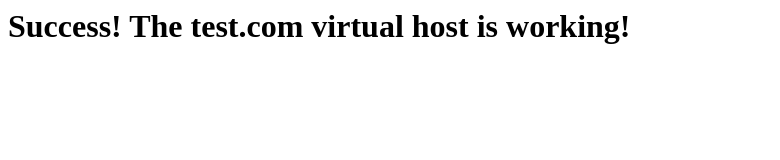
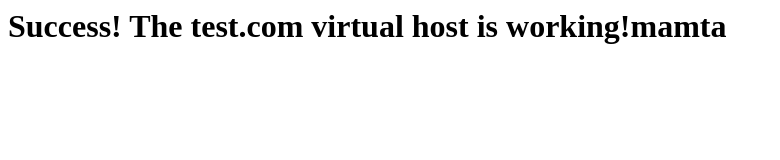
Before and after one commit to MamtaBiswal/test.com, a plain HTML site: page public_html/index.html in a window 1280 px wide. Shown: the whole page, without its empty margins (0-780 px from the left). Drawn offline with Linux system fonts and the light colour scheme.

Commit message:
Update index.html

```diff
--- a/public_html/index.html
+++ b/public_html/index.html
@@ -3,6 +3,6 @@
     <title>Welcome to Test.com!</title>
   </head>
   <body>
-    <h1>Success!  The test.com virtual host is working!</h1>
+    <h1>Success!  The test.com virtual host is working!mamta</h1>
   </body>
 </html>
```
